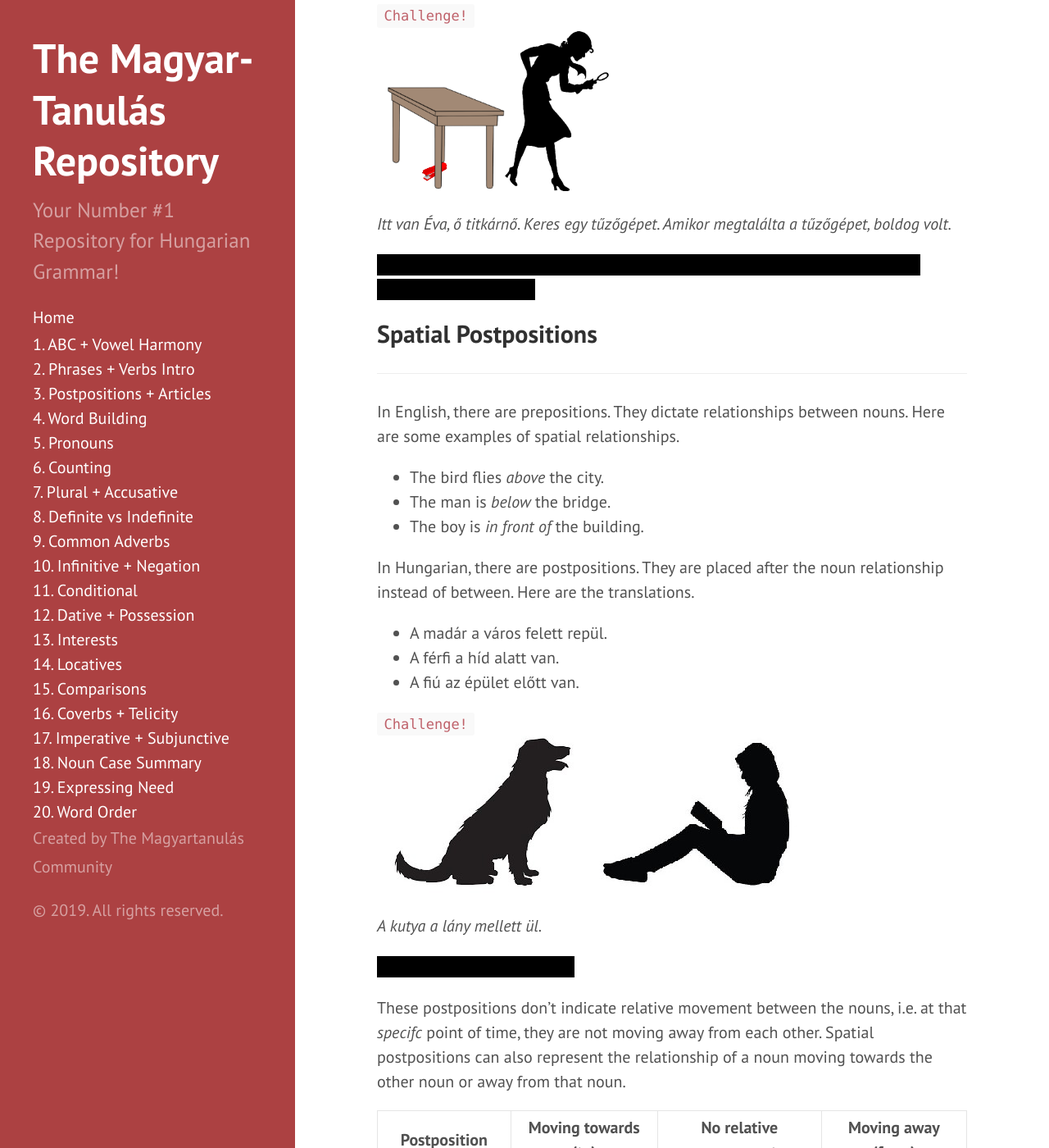
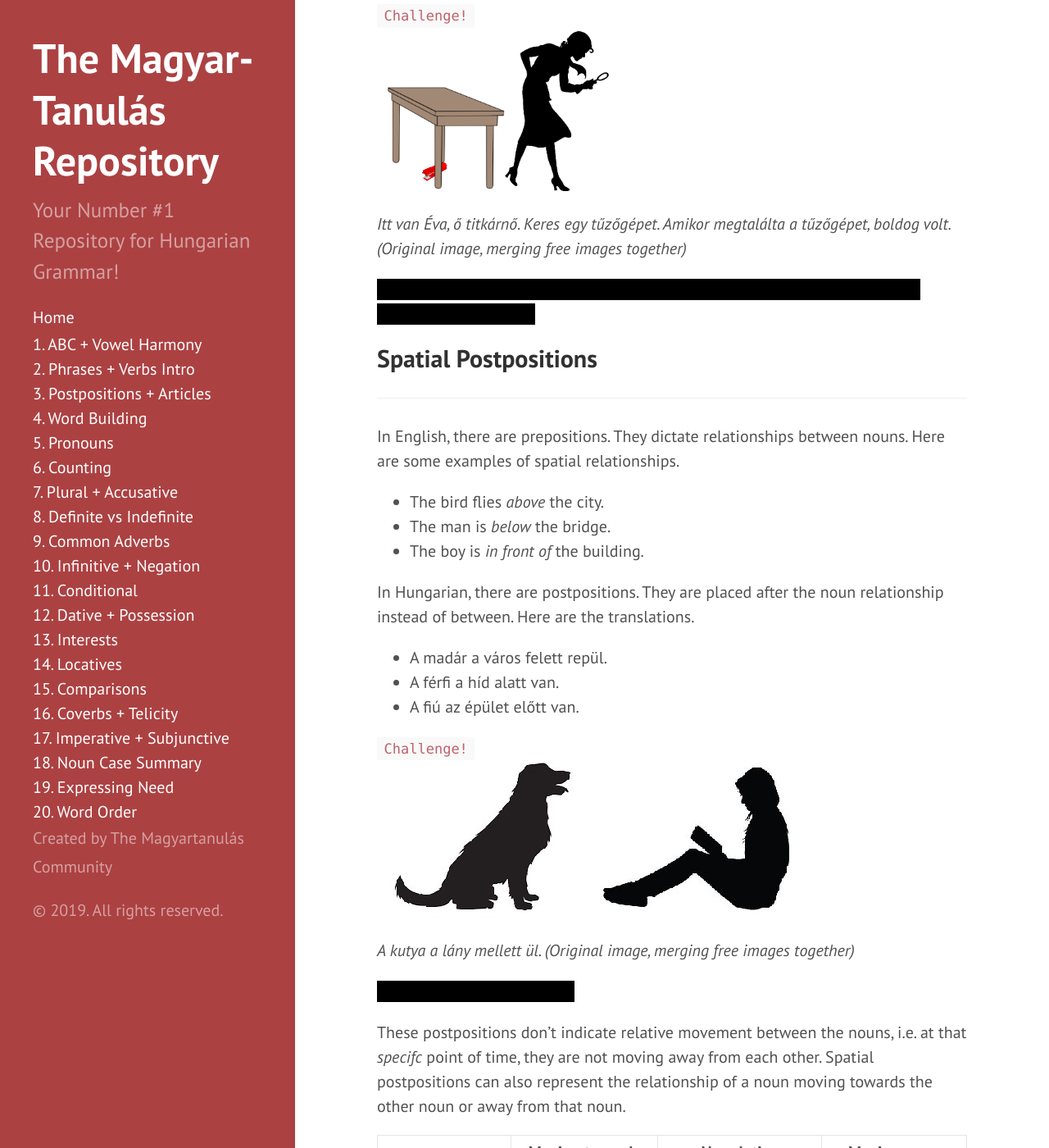
Before and after one commit to Magyartanulas/magyartanulas.github.io, a Jekyll site: the page built from postpositions_articles.md, in a window 1280 px wide and 1400 px high, scrolled down 2244 px. Shown: the whole window at 82% size. Built offline with Jekyll 4.4.1, drawn with Linux system fonts in a browser that asks for light colours; comment, search, counter and statistics services are not loaded.

Commit message:
Update postpositions_articles.md

```diff
--- a/postpositions_articles.md
+++ b/postpositions_articles.md
@@ -71,7 +71,7 @@ These examples show that the quantity is not important.
 `Challenge!`
 ![tűzőgép](https://magyartanulas.github.io/public/tűzőgép.png)
 
-*Itt van Éva, ő titkárnő. Keres egy tűzőgépet. Amikor megtalálta a tűzőgépet, boldog volt.*
+*Itt van Éva, ő titkárnő. Keres egy tűzőgépet. Amikor megtalálta a tűzőgépet, boldog volt. (Original image, merging free images together)*
 
 <span class="spoiler">Here is Éva, she is a secretary. She is looking for a stapler. When she found the stapler, she was happy.</span>
 
@@ -93,7 +93,7 @@ In Hungarian, there are postpositions. They are placed after the noun relationsh
 `Challenge!`
 ![A kutya és a lány](https://magyartanulas.github.io/public/ülnek.jpg)
 
-*A kutya a lány mellett ül.*
+*A kutya a lány mellett ül. (Original image, merging free images together)*
 
 <span class="spoiler">The dog sits next to the girl.</span>
 
```
